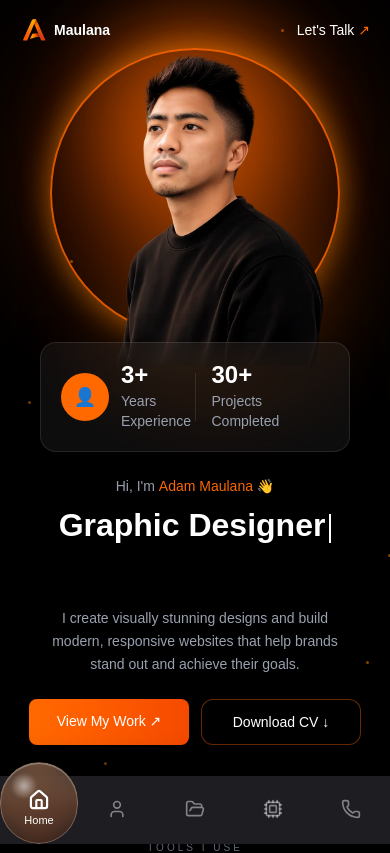
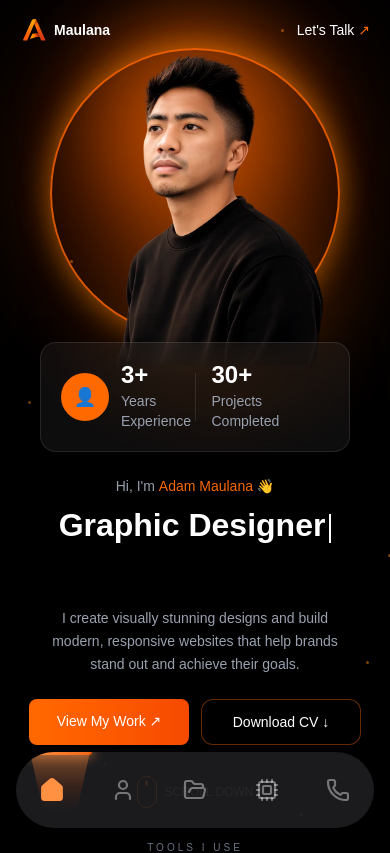
Before and after one commit to itsdamsky/damsky-portfolio, a Next.js app: page / in a window 390 px wide. Shown: the top 853 px of the page. Built offline with nearby package versions, Linux system fonts and the light colour scheme.

Commit message:
update navbar

```diff
--- a/src/components/Navbar.tsx
+++ b/src/components/Navbar.tsx
@@ -6,7 +6,7 @@ import { Home, User, FolderOpen, Cpu, Phone } from "lucide-react";
 import Link from "next/link";
 import { motion } from "framer-motion";
 import { useRouter } from "next/navigation";
-import LiquidBottomNav, { LiquidNavItem } from "./LiquidBottomNav";
+import SpotlightBottomNav, { SpotlightNavItem } from "./SpotlightBottomNav";
 
 export default function Navbar() {
   const [scrolled, setScrolled] = useState(false);
@@ -35,9 +35,9 @@ export default function Navbar() {
     { href: "/contact", label: "Contact", icon: Phone },
   ];
 
-  // LiquidBottomNav butuh bentuk { id, label, icon } — id dipakai sebagai
+  // SpotlightBottomNav butuh bentuk { id, label, icon } — id dipakai sebagai
   // key aktif/onChange, jadi kita reuse `label` sebagai id (sudah unik).
-  const liquidNavItems: LiquidNavItem[] = menuItems.map((item) => ({
+  const spotlightNavItems: SpotlightNavItem[] = menuItems.map((item) => ({
     id: item.label,
     label: item.label,
     icon: item.icon,
@@ -160,26 +160,22 @@ export default function Navbar() {
         </a>
       </motion.header>
 
-      {/* ===== MOBILE BOTTOM NAVBAR — LIQUID "PIN-DOWN" NAV ===== */}
+      {/* ===== MOBILE BOTTOM NAVBAR — SPOTLIGHT NAV ===== */}
       {/*
         - full width, edge-to-edge: no px padding, no left/right inset.
         - flush to the very bottom: the bar's own background extends
           through the safe-area inset via paddingBottom, instead of
           floating above it with a gap.
-        - no rounded corners anywhere (component itself draws square
-          corners; this wrapper adds none either).
       */}
       <div
-        className="md:hidden fixed bottom-0 left-0 right-0 z-50"
+        className="md:hidden fixed bottom-0 left-0 right-0 z-50 px-4 pb-4"
         style={{
-          backgroundColor: "#1e1e22",
-          paddingBottom: "env(safe-area-inset-bottom)",
-          boxShadow: "0 -10px 30px rgba(0,0,0,0.5)",
+          paddingBottom: "calc(env(safe-area-inset-bottom) + 16px)",
         }}
       >
-        <LiquidBottomNav
-          items={liquidNavItems}
-          activeId={liquidNavItems[activeIndex]?.id}
+        <SpotlightBottomNav
+          items={spotlightNavItems}
+          activeId={spotlightNavItems[activeIndex]?.id}
           onChange={(id) => {
             const item = menuItems.find((m) => m.label === id);
             if (!item) return;
@@ -189,12 +185,13 @@ export default function Navbar() {
               router.push(item.href);
             }
           }}
-          surfaceColor="#1e1e22"
-          iconColorInactive="rgba(255,255,255,0.45)"
-          iconColorActive="#ffffff"
+          surfaceColor="rgba(30,30,34,0.9)"
+          iconColorInactive="rgba(255,255,255,0.4)"
+          iconColorActive="#ff9142"
+          beamColor="#ff9142"
           accentFrom="#ff9142"
           accentTo="#e84c00"
-          springConfig={{ stiffness: 210, damping: 20, mass: 1 }}
+          springConfig={{ stiffness: 260, damping: 24, mass: 1 }}
         />
       </div>
     </>
--- /dev/null
+++ b/src/components/SpotlightBottomNav.tsx
@@ -0,0 +1,169 @@
+"use client";
+
+import { useRef, useState, useLayoutEffect, useCallback } from "react";
+import { motion, useMotionValue, useSpring } from "framer-motion";
+import type { LucideIcon } from "lucide-react";
+
+export interface SpotlightNavItem {
+  id: string;
+  label: string;
+  icon: LucideIcon;
+}
+
+interface SpringConfig {
+  stiffness: number;
+  damping: number;
+  mass: number;
+}
+
+interface SpotlightBottomNavProps {
+  items: SpotlightNavItem[];
+  activeId: string;
+  onChange: (id: string) => void;
+  surfaceColor?: string;
+  iconColorInactive?: string;
+  iconColorActive?: string;
+  /** solid fallback color for the glow (used for box-shadow) */
+  beamColor?: string;
+  /** gradient endpoints for the rim bar + beam — defaults to the site's orange theme */
+  accentFrom?: string;
+  accentTo?: string;
+  springConfig?: SpringConfig;
+}
+
+export default function SpotlightBottomNav({
+  items,
+  activeId,
+  onChange,
+  surfaceColor = "rgba(70,70,74,0.9)",
+  iconColorInactive = "rgba(20,20,22,0.85)",
+  iconColorActive = "#ff9142",
+  beamColor = "#ff9142",
+  accentFrom = "#ff9142",
+  accentTo = "#e84c00",
+  springConfig = { stiffness: 260, damping: 24, mass: 1 },
+}: SpotlightBottomNavProps) {
+  const containerRef = useRef<HTMLDivElement>(null);
+  const itemRefs = useRef<Record<string, HTMLButtonElement | null>>({});
+  const [ready, setReady] = useState(false);
+
+  // center-x of the active icon, relative to container (clamped so the
+  // bar/beam never spill past the pill's rounded edges on the first/last item)
+  const targetCenter = useMotionValue(0);
+  const center = useSpring(targetCenter, springConfig);
+
+  const BAR_W = 64; // wide glowing bar
+  const BEAM_TOP_W = 60; // beam width right under the rim (close to bar width)
+  const BEAM_BOTTOM_W = 34; // beam narrows further as it reaches the icon
+
+  const BEAM_BOX_W = Math.max(BEAM_TOP_W, BEAM_BOTTOM_W);
+  const TOP_LEFT = (BEAM_BOX_W - BEAM_TOP_W) / 2;
+  const TOP_RIGHT = TOP_LEFT + BEAM_TOP_W;
+  const BOTTOM_LEFT = (BEAM_BOX_W - BEAM_BOTTOM_W) / 2;
+  const BOTTOM_RIGHT = BOTTOM_LEFT + BEAM_BOTTOM_W;
+
+  const measure = useCallback(() => {
+    const container = containerRef.current;
+    const el = itemRefs.current[activeId];
+    if (!container || !el) return;
+
+    const containerBox = container.getBoundingClientRect();
+    const elBox = el.getBoundingClientRect();
+    let nextCenter = elBox.left - containerBox.left + elBox.width / 2;
+
+    // keep the bar fully inside the pill, clear of its rounded corners
+    const margin = BAR_W / 2 + 12;
+    nextCenter = Math.min(
+      Math.max(nextCenter, margin),
+      containerBox.width - margin
+    );
+
+    targetCenter.set(nextCenter);
+    if (!ready) {
+      center.jump(nextCenter);
+      setReady(true);
+    }
+  }, [activeId, ready, targetCenter, center]);
+
+  useLayoutEffect(() => {
+    measure();
+    const onResize = () => measure();
+    window.addEventListener("resize", onResize);
+    return () => window.removeEventListener("resize", onResize);
+    // eslint-disable-next-line react-hooks/exhaustive-deps
+  }, [activeId, items.length]);
+
+  const gradient = `linear-gradient(90deg, ${accentFrom}, ${accentTo})`;
+
+  return (
+    <div
+      ref={containerRef}
+      className="relative flex items-stretch w-full select-none overflow-hidden"
+      style={{ backgroundColor: surfaceColor, height: 76, borderRadius: 999 }}
+    >
+      {/* ---- glowing rim bar ---- */}
+      <motion.div
+        aria-hidden
+        className="pointer-events-none absolute rounded-full"
+        style={{
+          top: -3,
+          height: 6,
+          width: BAR_W,
+          x: center,
+          translateX: "-50%",
+          background: gradient,
+          opacity: ready ? 1 : 0,
+          boxShadow: `0 0 12px 2px ${beamColor}99`,
+        }}
+      />
+
+      {/* ---- light beam / cone ---- */}
+      {/* box is sized to the wider of the two ends, so the cone can
+          either flare out OR converge (like a real spotlight narrowing
+          onto the icon) without getting clipped by its own box */}
+      <motion.div
+        aria-hidden
+        className="pointer-events-none absolute"
+        style={{
+          top: 0,
+          height: 58,
+          width: BEAM_BOX_W,
+          x: center,
+          translateX: "-50%",
+          opacity: ready ? 1 : 0,
+          clipPath: `polygon(${TOP_LEFT}px 0, ${TOP_RIGHT}px 0, ${BOTTOM_RIGHT}px 100%, ${BOTTOM_LEFT}px 100%)`,
+          background: `linear-gradient(180deg, ${accentFrom}66 0%, ${accentTo}22 60%, transparent 100%)`,
+        }}
+      />
+
+      {/* ---- nav items ---- */}
+      {items.map((item) => {
+        const Icon = item.icon;
+        const isActive = item.id === activeId;
+        return (
+          <button
+            key={item.id}
+            ref={(el) => {
+              itemRefs.current[item.id] = el;
+            }}
+            type="button"
+            onClick={() => onChange(item.id)}
+            className="relative z-10 flex-1 flex items-center justify-center outline-none"
+            aria-label={item.label}
+            aria-current={isActive ? "page" : undefined}
+          >
+            <motion.span
+              animate={{
+                scale: isActive ? 1.08 : 1,
+                color: isActive ? iconColorActive : iconColorInactive,
+              }}
+              transition={{ type: "spring", stiffness: 300, damping: 20 }}
+            >
+              <Icon size={24} strokeWidth={2.2} fill={isActive ? iconColorActive : "none"} />
+            </motion.span>
+          </button>
+        );
+      })}
+    </div>
+  );
+}
```
